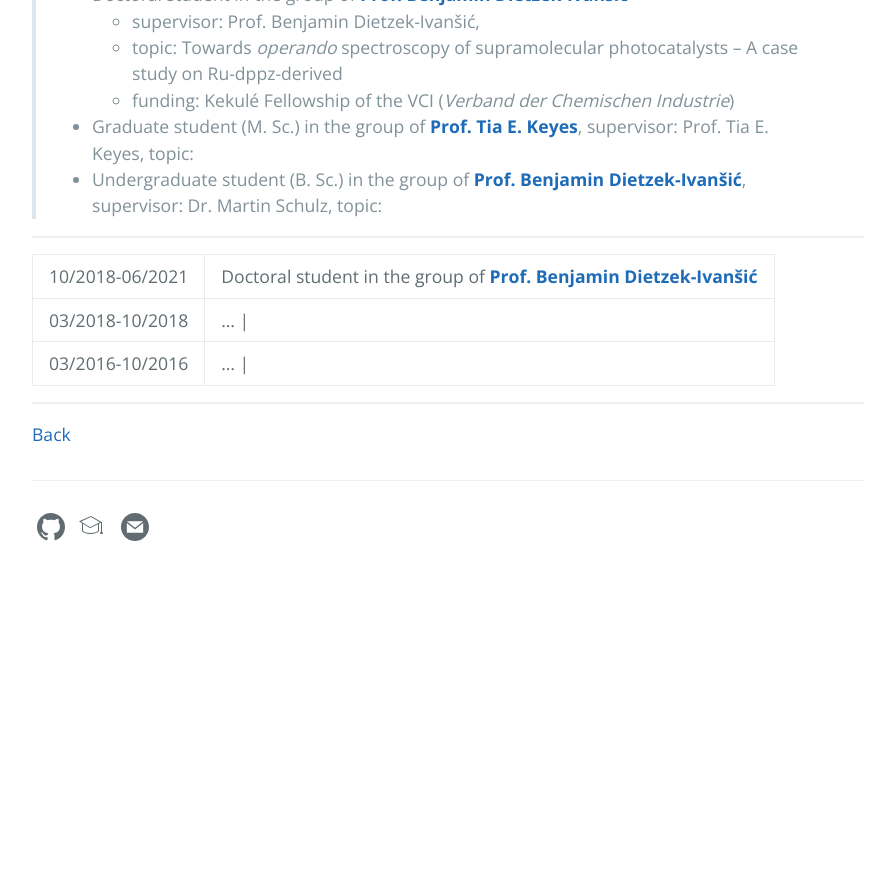
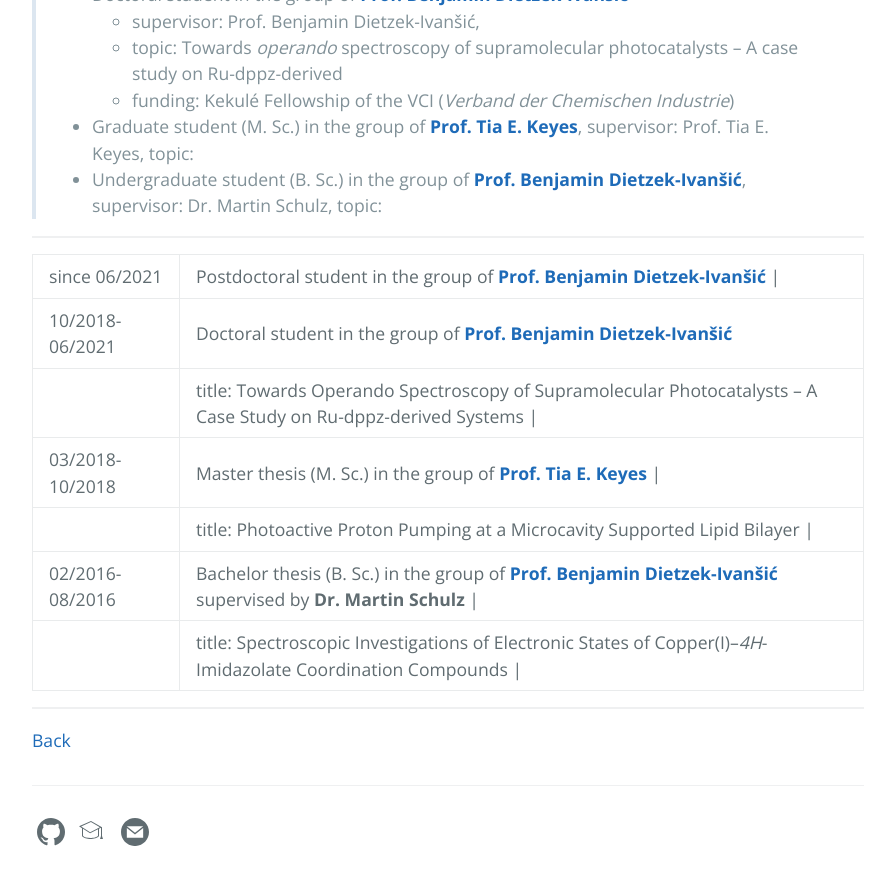
Before and after one commit to carolin-m/carolin-m.github.io, a Jekyll site: the page built from now.md, in a window 1280 px wide and 900 px high, scrolled down 642 px. Shown: the top 885 px of the window, without its empty margins (192-1087 px from the left). Built offline with Jekyll 4.4.1, drawn with Linux system fonts in a browser that asks for light colours; before the commit the page ends 1237 px from its top, so only the background shows below that.

Commit message:
update history now

```diff
--- a/now.md
+++ b/now.md
@@ -22,11 +22,15 @@
 > * Graduate student (M. Sc.) in the group of [**Prof. Tia E. Keyes**](https://sites.google.com/dcu.ie/keyes-research-group/home), supervisor: Prof. Tia E. Keyes, topic:
 > * Undergraduate student (B. Sc.) in the group of [**Prof. Benjamin Dietzek-Ivanšić**](https://www.ipc.uni-jena.de/en/AGDietzek), supervisor: Dr. Martin Schulz, topic:
 
-_______
+________
 
+| since 06/2021 | Postdoctoral student in the group of [**Prof. Benjamin Dietzek-Ivanšić**](https://www.ipc.uni-jena.de/en/AGDietzek) \| |
 | 10/2018-06/2021  | Doctoral student in the group of [**Prof. Benjamin Dietzek-Ivanšić**](https://www.ipc.uni-jena.de/en/AGDietzek) |
-| 03/2018-10/2018   | ... \| |
-| 03/2016-10/2016   | ... \| |
+|  | title: Towards Operando Spectroscopy of Supramolecular Photocatalysts – A Case Study on Ru-dppz-derived Systems \| |
+| 03/2018-10/2018 | Master thesis (M. Sc.) in the group of [**Prof. Tia E. Keyes**](https://sites.google.com/dcu.ie/keyes-research-group/home) \| |
+|  | title: Photoactive Proton Pumping at a Microcavity Supported Lipid Bilayer \| |
+| 02/2016-08/2016 | Bachelor thesis (B. Sc.) in the group of [**Prof. Benjamin Dietzek-Ivanšić**](https://www.ipc.uni-jena.de/en/AGDietzek) supervised by **Dr. Martin Schulz** \| |
+| | title: Spectroscopic Investigations of Electronic States of Copper(I)–*4H*-Imidazolate Coordination Compounds \| |
 
 _________
 
```
